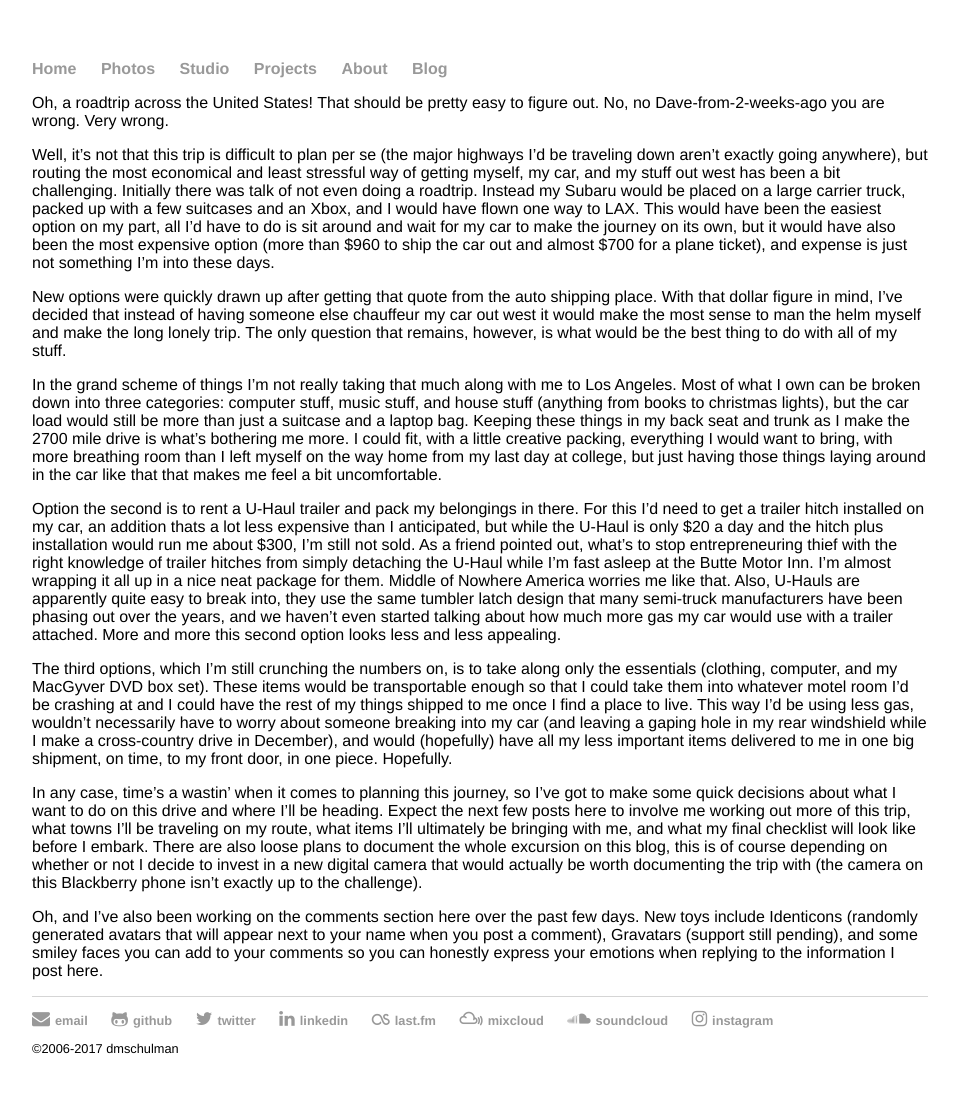
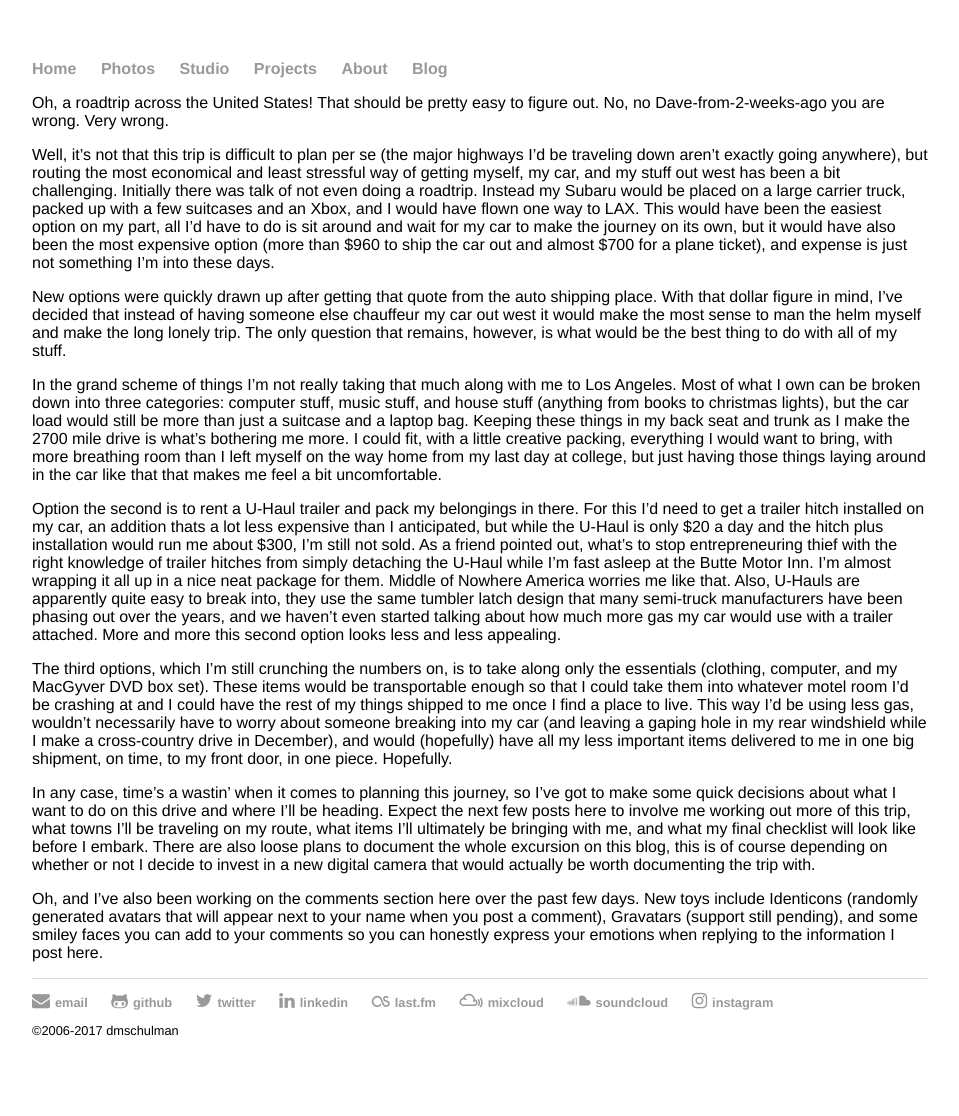
Before and after one commit to dmschulman/dmschulman.github.io, a Jekyll site: the page built from _posts/2008-11-12-LA-Logistics.md, in a window 1280 px wide. Shown: the whole page, without its empty margins (160-1119 px from the left). Built offline with Jekyll 4.4.1, drawn with Linux system fonts in a browser that asks for light colours.

Commit message:
Update/Create 2008-11-12-LA-Logistics.md

```diff
--- a/_posts/2008-11-12-LA-Logistics.md
+++ b/_posts/2008-11-12-LA-Logistics.md
@@ -23,6 +23,6 @@ Option the second is to rent a U-Haul trailer and pack my belongings in there. F
 
 The third options, which I'm still crunching the numbers on, is to take along only the essentials (clothing, computer, and my MacGyver DVD box set). These items would be transportable enough so that I could take them into whatever motel room I’d be crashing at and I could have the rest of my things shipped to me once I find a place to live. This way I’d be using less gas, wouldn’t necessarily have to worry about someone breaking into my car (and leaving a gaping hole in my rear windshield while I make a cross-country drive in December), and would (hopefully) have all my less important items delivered to me in one big shipment, on time, to my front door, in one piece. Hopefully.
 
-In any case, time's a wastin’ when it comes to planning this journey, so I’ve got to make some quick decisions about what I want to do on this drive and where I’ll be heading. Expect the next few posts here to involve me working out more of this trip, what towns I’ll be traveling on my route, what items I’ll ultimately be bringing with me, and what my final checklist will look like before I embark. There are also loose plans to document the whole excursion on this blog, this is of course depending on whether or not I decide to invest in a new digital camera that would actually be worth documenting the trip with (the camera on this Blackberry phone isn’t exactly up to the challenge).
+In any case, time's a wastin’ when it comes to planning this journey, so I’ve got to make some quick decisions about what I want to do on this drive and where I’ll be heading. Expect the next few posts here to involve me working out more of this trip, what towns I’ll be traveling on my route, what items I’ll ultimately be bringing with me, and what my final checklist will look like before I embark. There are also loose plans to document the whole excursion on this blog, this is of course depending on whether or not I decide to invest in a new digital camera that would actually be worth documenting the trip with.
 
 Oh, and I've also been working on the comments section here over the past few days. New toys include Identicons (randomly generated avatars that will appear next to your name when you post a comment), Gravatars (support still pending), and some smiley faces you can add to your comments so you can honestly express your emotions when replying to the information I post here.
```
